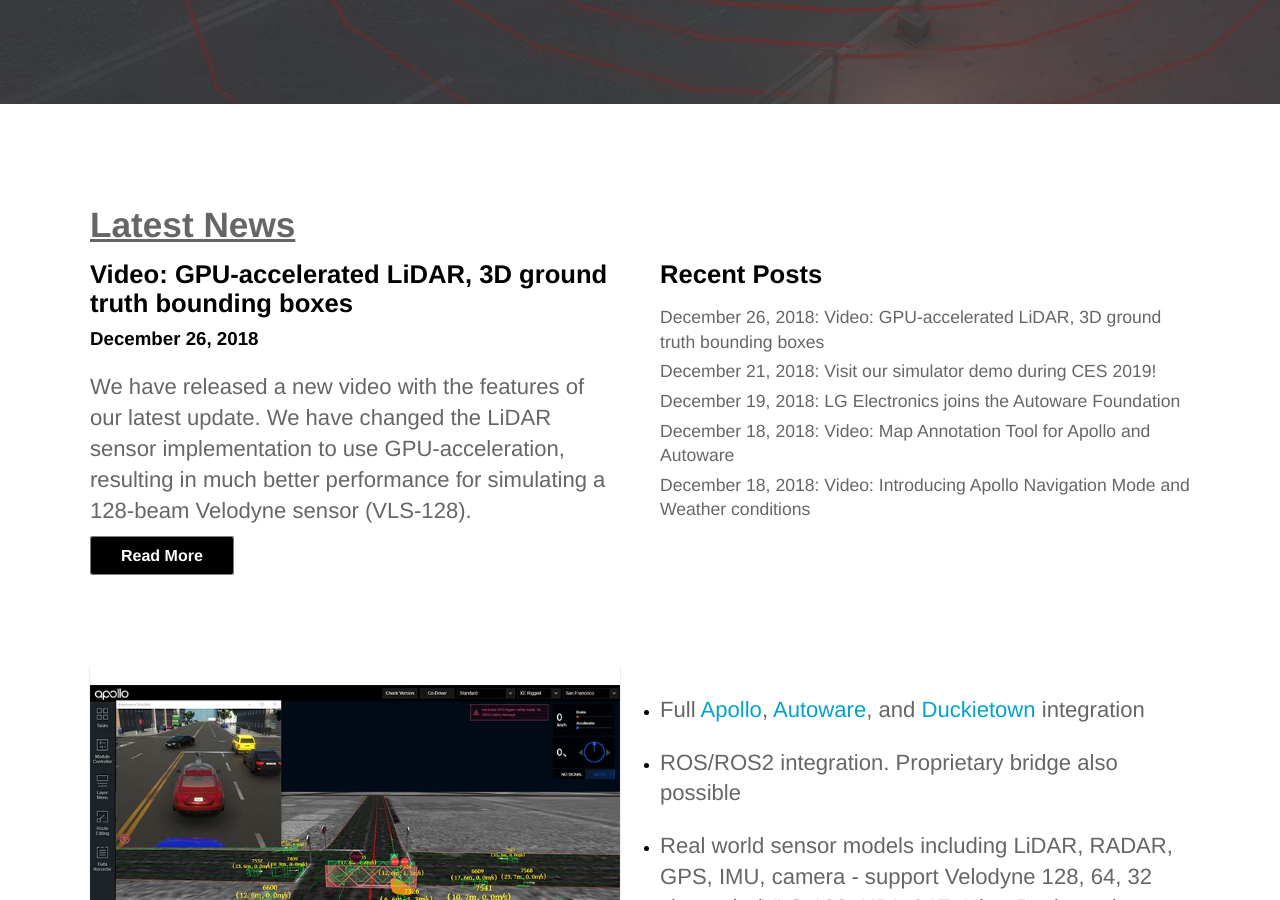
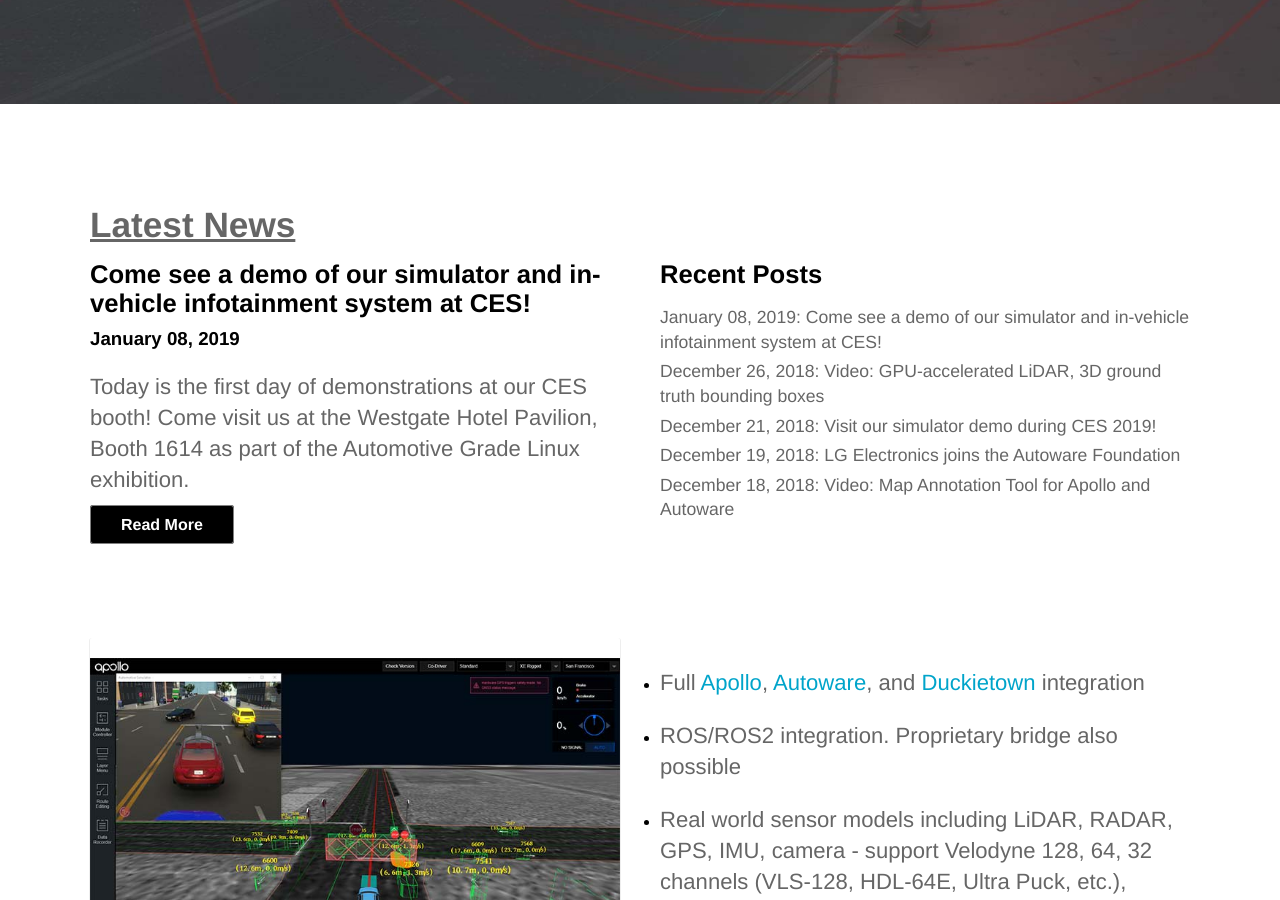
Before and after one commit to lgsvl/lgsvl.github.io, a Jekyll site: the page built from index.html, in a window 1280 px wide and 900 px high, scrolled down 476 px. Built offline with Jekyll 4.4.1, drawn with Linux system fonts in a browser that asks for light colours.

Commit message:
ces-ad-blog

```diff
--- /dev/null
+++ b/_posts/2019-01-08-ces-kickoff.md
@@ -0,0 +1,31 @@
+---
+date: 2019-01-08
+title: Come see a demo of our simulator and in-vehicle infotainment system at CES!
+author: Brian Shin
+excerpt: <p> Today is the first day of demonstrations at our CES booth! Come visit us at the Westgate Hotel Pavilion, Booth 1614 as part of the Automotive Grade Linux exhibition.</p>
+---
+
+![CES 2019]({{site.baseurl}}/images/blog/ces2019.png)
+
+Today is the first day of demonstrations at our CES booth! Come visit us at the Westgate Hotel Pavilion, Booth 1614 as part of the Automotive Grade Linux exhibition.
+
+LG Electronics' Advanced Platform Lab from the America R&D Center will be showcasing our autonomous driving simulator and integration with AGL (for in-vehicle infotainment platform).
+
+Here are some relevant links to the projects in our demo:
+
+ - [Simulator Github](https://github.com/lgsvl/simulator)
+
+ - [webOS OSE website](http://webosose.org/)
+
+ - [Enact Framework website](https://enactjs.com/)
+
+Booth: LG Silicon Valley Lab, Autonomous Vehicle Simulator <br/>
+Location: Westgate Hotel Pavilion, booth 1614 <br/>
+Time: January 8-11, 2019
+
+Our demonstration: <br/>
+Autonomous vehicle cockpit showcasing LG’s open source Unity-based 3D driving simulator with Baidu’s Apollo, all controlled from a web-based dashboard (with integrated rear seat entertainment) powered by the Enact framework running in LG’s Web App Manager (WAM), bringing easy, flexible web app development and great user experience to AGL from LG’s highly-acclaimed webOS.
+
+[Press release](https://www.automotivelinux.org/announcements/2018/12/07/automotive-grade-linux-booth-at-ces-2019-showcases-amazon-alexa-integration-2019-toyota-rav4-and-20-open-source-automotive-demos)
+
+We would love to show you a demo at our booth--please stop by. You can also schedule a meeting with our team during CES by emailing us at <contact@lgsvlsimulator.com>.
```
Also changed, not shown: _posts/2018-12-21-visit-our-ces-booth.md (+1 -1 lines).
